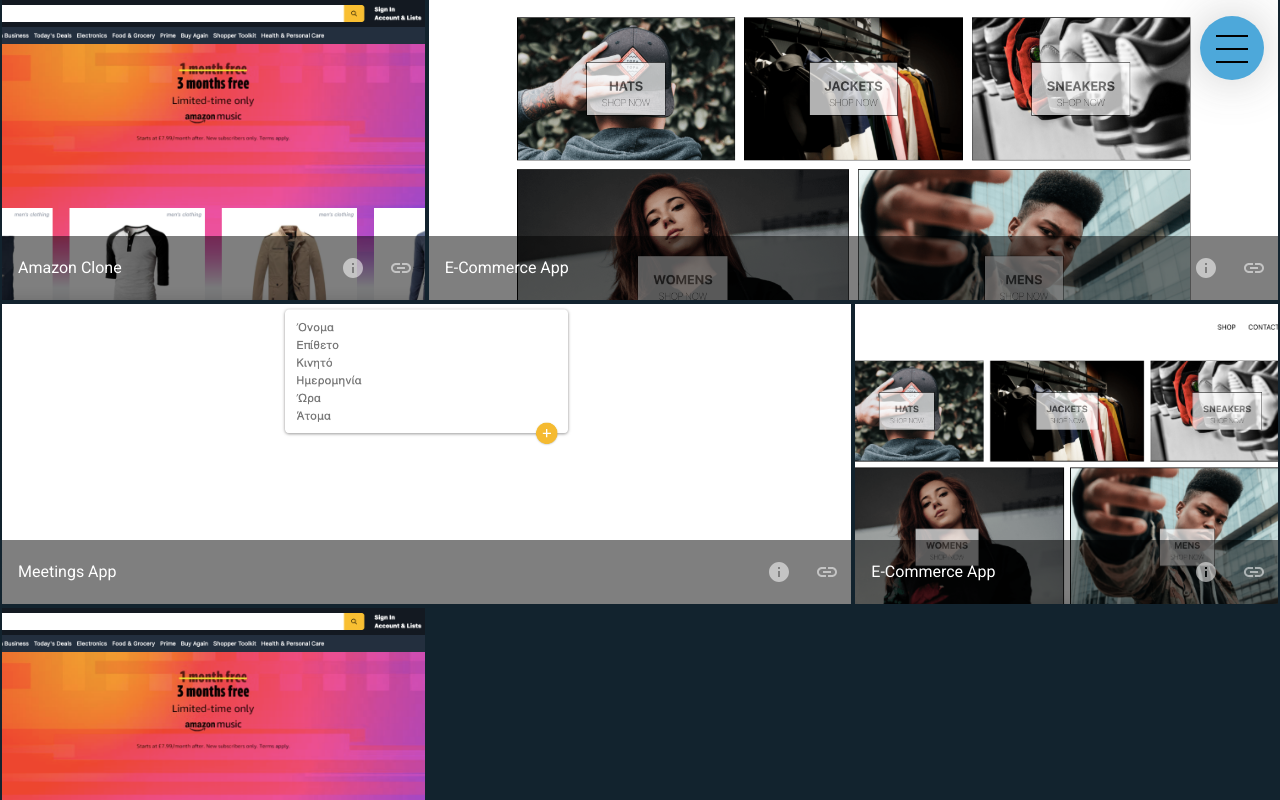
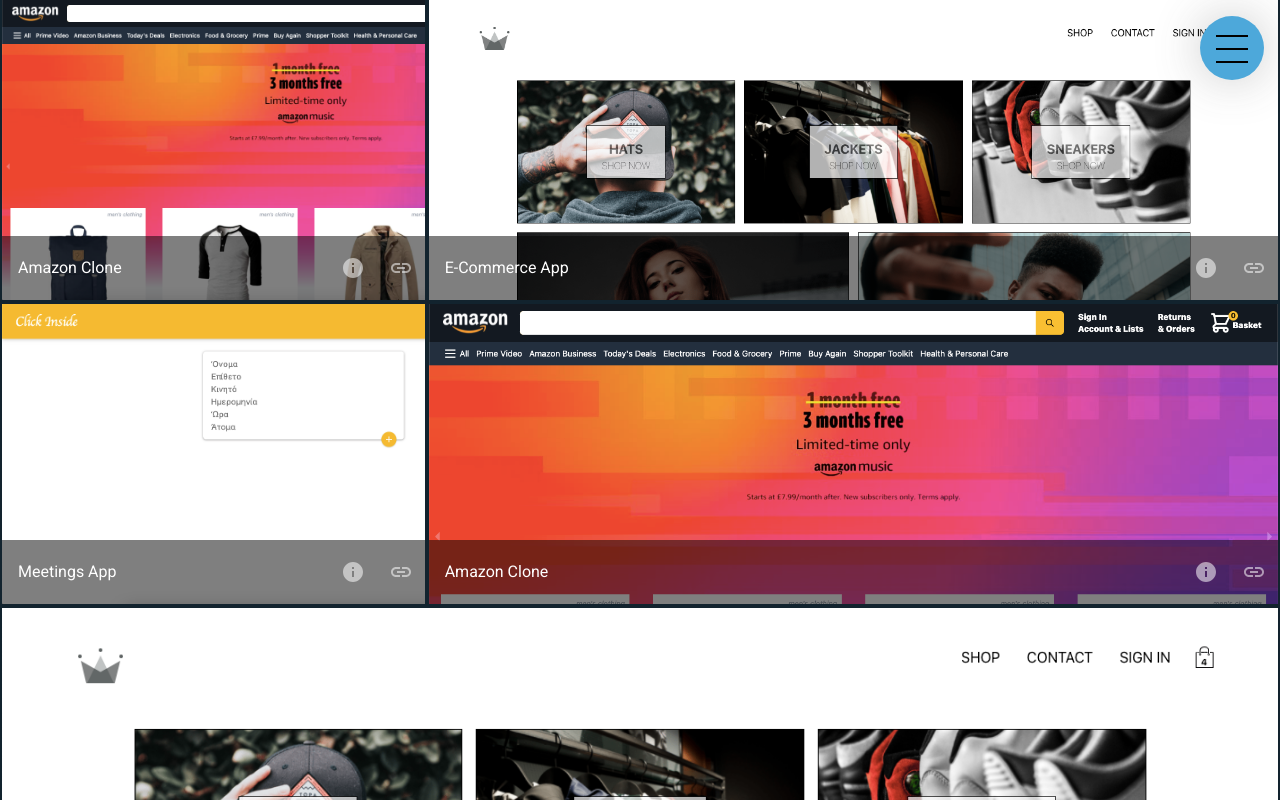
Before and after one commit to geovla93/Portfolio, a Next.js app: page /projects in a window 1280 px wide. Shown: the top 800 px of the page. Built offline with nearby package versions, Linux system fonts and the light colour scheme.

Commit message:
add Image component from nextjs

```diff
--- a/components/GridLayout/GridLayout.jsx
+++ b/components/GridLayout/GridLayout.jsx
@@ -1,4 +1,5 @@
 import React from "react";
+import Image from "next/image";
 import { GridList, GridListTile } from "@material-ui/core";
 import withWidth, { isWidthUp } from "@material-ui/core/withWidth";
 
@@ -28,7 +29,13 @@
 							key={tile.id}
 							cols={getGridListCols() === 3 ? tile.cols : 1}
 						>
-							<img src={tile.image} alt={tile.title} />
+							<Image
+								src={tile.image}
+								alt={tile.title}
+								layout="fill"
+								objectFit="cover"
+								objectPosition="left top"
+							/>
 							<Tile tile={tile} />
 						</GridListTile>
 					);
--- a/public/tileData.js
+++ b/public/tileData.js
@@ -34,11 +34,26 @@
 		image: "/images/meeting-app.png",
 		title: "Meetings App",
 		technologies: ["ReactJS", "Node.js", "MongoDB", "Bootstrap"],
-		cols: 2,
+		cols: 1,
 		path: "https://athletes-foot.herokuapp.com/",
 	},
 	{
 		id: 4,
+		image: "/images/amazon-clone.png",
+		title: "Amazon Clone",
+		technologies: [
+			"Next.js",
+			"Firebase",
+			"Stripe",
+			"TailwindCSS",
+			"Redux",
+			"Next-Auth",
+		],
+		cols: 2,
+		path: "https://amazon-clone-xi-sage.vercel.app/",
+	},
+	{
+		id: 5,
 		image: "/images/e-commerce.png",
 		title: "E-Commerce App",
 		technologies: [
@@ -49,23 +64,8 @@
 			"Material-UI",
 			"Styled-Components",
 		],
-		cols: 1,
+		cols: 3,
 		path: "https://merlyn-app.vercel.app/",
-	},
-	{
-		id: 5,
-		image: "/images/amazon-clone.png",
-		title: "Amazon Clone",
-		technologies: [
-			"Next.js",
-			"Firebase",
-			"Stripe",
-			"TailwindCSS",
-			"Redux",
-			"Next-Auth",
-		],
-		cols: 1,
-		path: "https://amazon-clone-xi-sage.vercel.app/",
 	},
 ];
 
```
